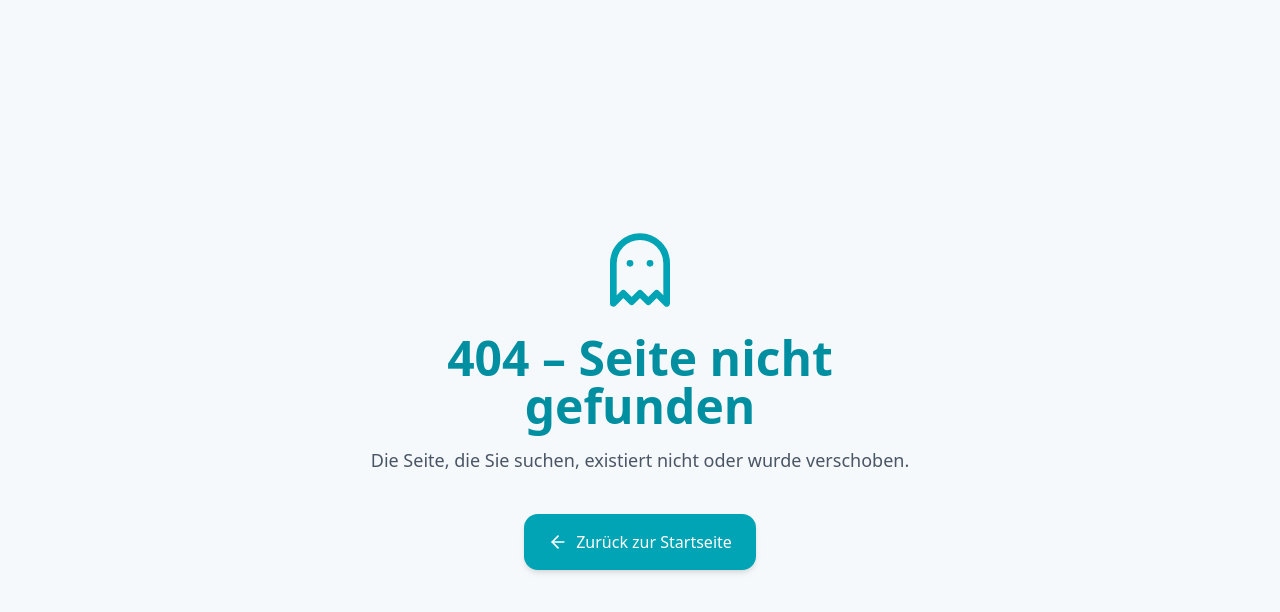
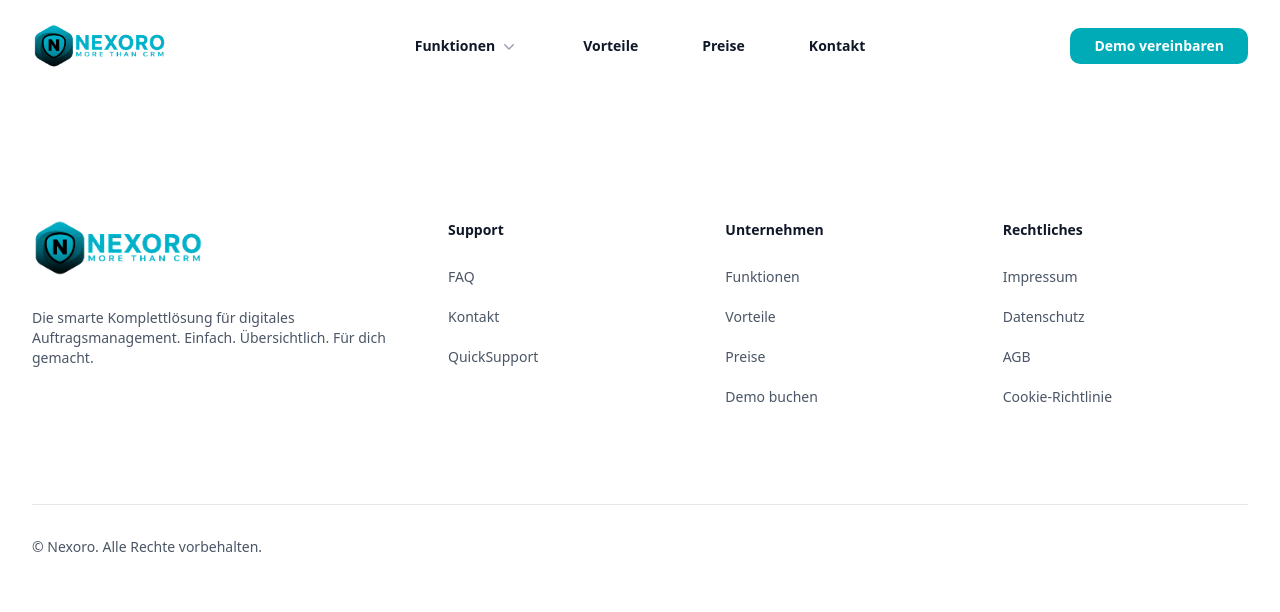
Before and after one commit to danielrckb/nexoro-landing, a Next.js app: page /funktionen/warenwirtschaft in a window 1280 px wide. Before the commit this address had no page. Shown: the top 612 px of the page. Built offline with nearby package versions, Linux system fonts and the light colour scheme.

Commit message:
Create page.tsx

```diff
--- /dev/null
+++ b/app/funktionen/warenwirtschaft/page.tsx
@@ -0,0 +1,12 @@
+import Header from "@/app/components/Header";
+import Footer from "@/app/components/Footer";
+
+
+export default function Integrationen() {
+  return (
+    <div className="min-h-screen bg-white">
+      <Header />
+      <Footer />
+    </div>
+  )
+}
```
